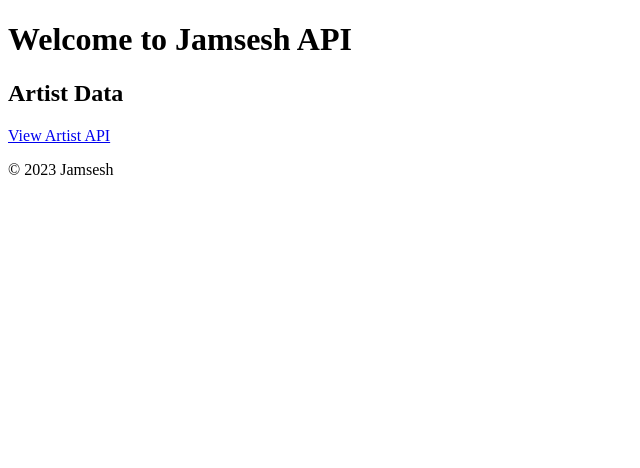
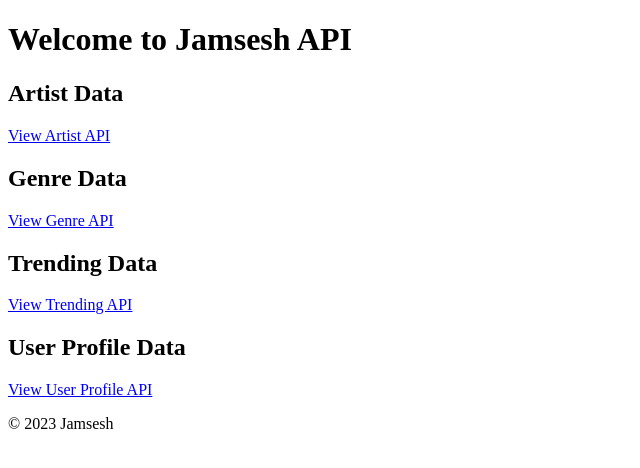
Before and after one commit to threadgk/jamsesh-server, a website: page public/index.html in a window 1280 px wide. Shown: the whole page, without its empty margins (0-640 px from the left). Drawn offline with Linux system fonts and the light colour scheme.

Commit message:
adding json to index

```diff
--- a/public/index.html
+++ b/public/index.html
@@ -13,6 +13,18 @@
             <h2>Artist Data</h2>
             <p> <a href="/api/artists">View Artist API</a></p>
         </section>
+        <section id="genre-info">
+            <h2>Genre Data</h2>
+            <p> <a href="/api/genres">View Genre API</a></p>
+        </section>
+        <section id="trending-info">
+            <h2>Trending Data</h2>
+            <p> <a href="/api/charts">View Trending API</a></p>
+        </section>
+        <section id="profile-info">
+            <h2>User Profile Data</h2>
+            <p> <a href="/api/users">View User Profile API</a></p>
+        </section>
     </main>
     <footer>
         <p>&copy; 2023 Jamsesh</p>
--- a/server.js
+++ b/server.js
@@ -9,8 +9,8 @@ app.use(express.static("public"));
 // load json data
 const artists = require("./data/artists.json");
 const genres = require("./data/genres.json");
-const trending = require("./data/trending.json");
-const profiles = require("./data/profiles.json");
+const trending = require("./data/charts.json");
+const profiles = require("./data/users.json");
 
 // serve index.html (optional for Render root)
 app.get("/", (req, res) => {
```
